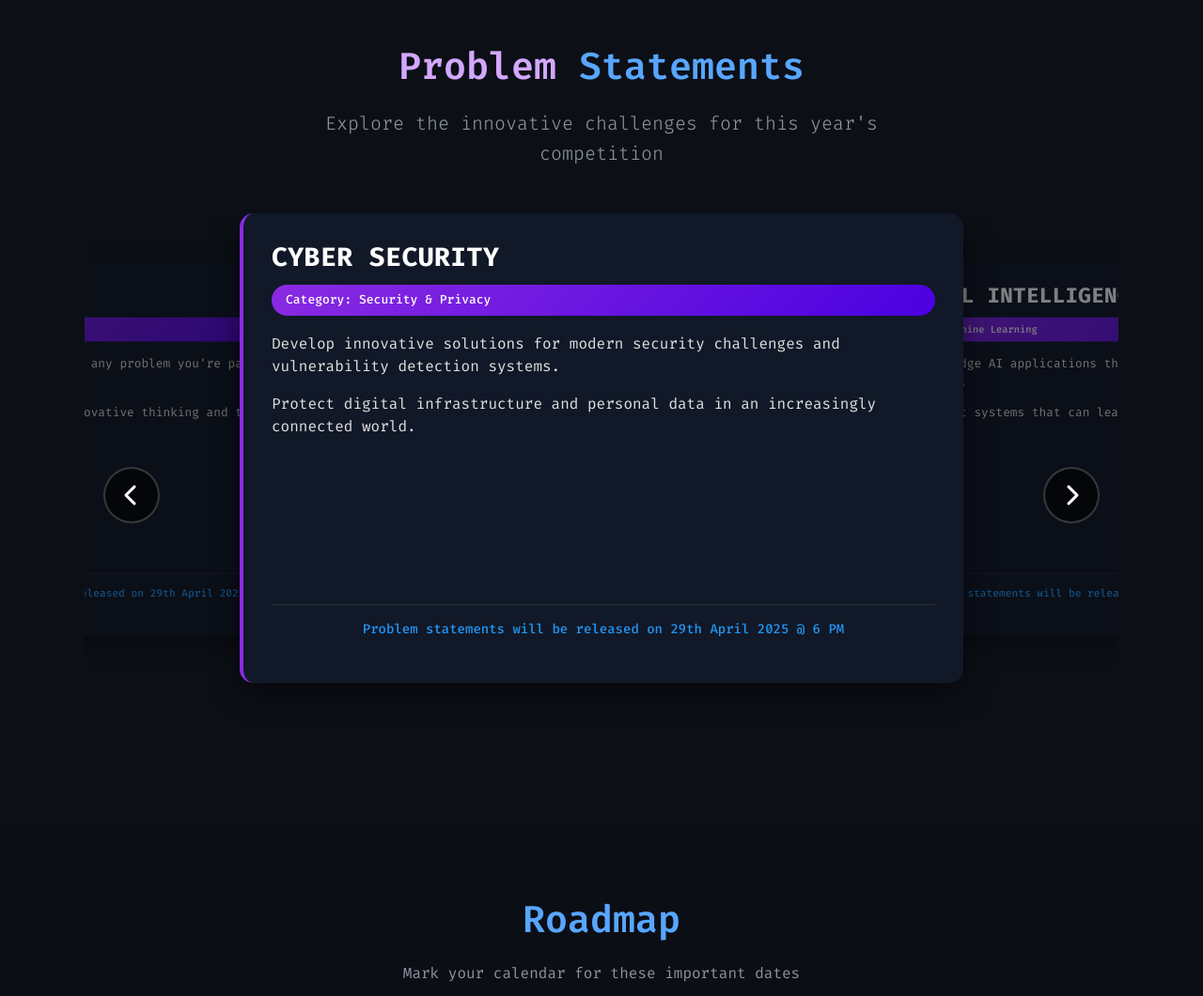
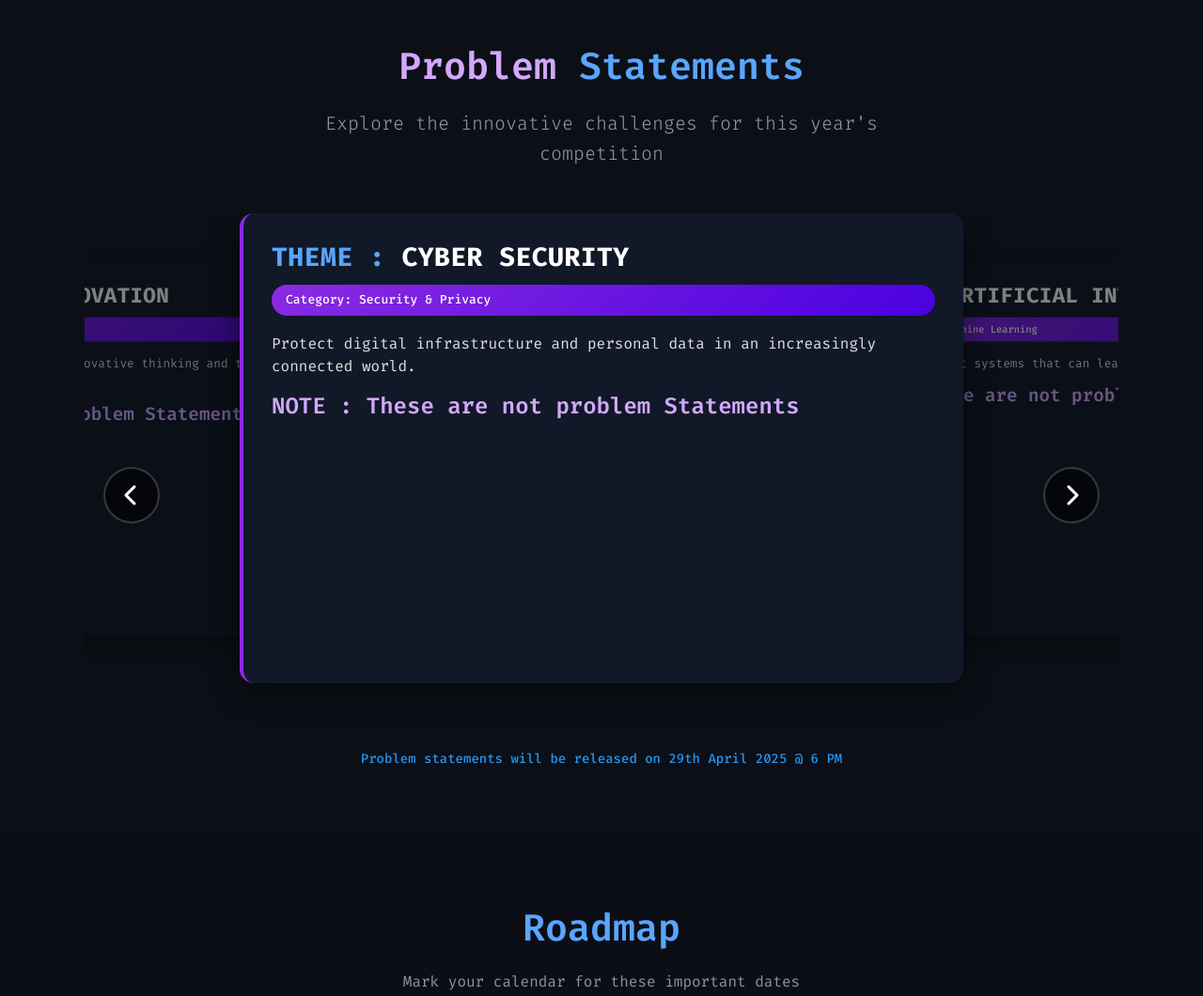
Before and after one commit to MKGandhi05/CyberSprint, a Django app: page / in a window 1280 px wide. Shown: the part 2364-3424 px from the top of the page at 94% size. Run offline with Django 5.2, Linux system fonts and the light colour scheme.

Commit message:
Version 1.2

```diff
--- a/CyberSprint/web/templates/index.html
+++ b/CyberSprint/web/templates/index.html
@@ -502,14 +502,11 @@
                         <!-- Cyber Security -->
                         <div class="theme-card" id="card-1" data-position="center">
                             <div class="theme-card-inner">
-                                <h3 class="theme-title">CYBER SECURITY</h3>
+                                <h3 class="theme-title"><span class="highlight">THEME : </span>CYBER SECURITY</h3>
                                 <div class="category-badge">Category: Security &amp; Privacy</div>
                                 <div class="theme-content">
-                                    <p>Develop innovative solutions for modern security challenges and vulnerability detection systems.</p>
                                     <p>Protect digital infrastructure and personal data in an increasingly connected world.</p>
-                                </div>
-                                <div class="theme-release-info">
-                                    <p>Problem statements will be released on 29th April 2025 @ 6 PM</p>
+                                    <h4>NOTE : These are not problem Statements </h4>
                                 </div>
                             </div>
                         </div>
@@ -517,14 +514,12 @@
                         <!-- Artificial Intelligence -->
                         <div class="theme-card" id="card-2" data-position="right">
                             <div class="theme-card-inner">
-                                <h3 class="theme-title">ARTIFICIAL INTELLIGENCE</h3>
+                                <h3 class="theme-title"><span class="highlight">THEME : </span>ARTIFICIAL INTELLIGENCE</h3>
                                 <div class="category-badge">Category: AI &amp; Machine Learning</div>
                                 <div class="theme-content">
-                                    <p>Create cutting-edge AI applications that solve real-world problems with machine learning.</p>
                                     <p>Build intelligent systems that can learn, adapt, and improve over time.</p>
-                                </div>
-                                <div class="theme-release-info">
-                                    <p>Problem statements will be released on 29th April 2025 @ 6 PM</p>
+                                    <h4>NOTE : These are not problem Statements </h4>
+
                                 </div>
                             </div>
                         </div>
@@ -532,14 +527,12 @@
                         <!-- Blockchain Technology -->
                         <div class="theme-card" id="card-3" data-position="right-hidden">
                             <div class="theme-card-inner">
-                                <h3 class="theme-title">BLOCKCHAIN TECHNOLOGY</h3>
+                                <h3 class="theme-title"><span class="highlight">THEME : </span>BLOCKCHAIN TECHNOLOGY</h3>
                                 <div class="category-badge">Category: Blockchain &amp; Web3</div>
                                 <div class="theme-content">
                                     <p>Build decentralized applications and smart contract solutions for transparent systems.</p>
-                                    <p>Develop the next generation of blockchain technologies for secure, trustless interactions.</p>
-                                </div>
-                                <div class="theme-release-info">
-                                    <p>Problem statements will be released on 29th April 2025 @ 6 PM</p>
+                                    <h4>NOTE : These are not problem Statements </h4>
+
                                 </div>
                             </div>
                         </div>
@@ -547,14 +540,12 @@
                         <!-- Web Technology -->
                         <div class="theme-card" id="card-4" data-position="right-hidden">
                             <div class="theme-card-inner">
-                                <h3 class="theme-title">WEB TECHNOLOGY</h3>
+                                <h3 class="theme-title"><span class="highlight">THEME : </span>WEB TECHNOLOGY</h3>
                                 <div class="category-badge">Category: Web &amp; Cloud Computing</div>
                                 <div class="theme-content">
                                     <p>Design and develop responsive, accessible, and innovative web applications and services.</p>
-                                    <p>Create next-generation web experiences that push the boundaries of what's possible online.</p>
-                                </div>
-                                <div class="theme-release-info">
-                                    <p>Problem statements will be released on 29th April 2025 @ 6 PM</p>
+                                <h4>NOTE : These are not problem Statements </h4>
+
                                 </div>
                             </div>
                         </div>
@@ -562,14 +553,12 @@
                         <!-- Women Safety -->
                         <div class="theme-card" id="card-5" data-position="right-hidden">
                             <div class="theme-card-inner">
-                                <h3 class="theme-title">WOMEN SAFETY AND AWARENESS</h3>
+                                <h3 class="theme-title"><span class="highlight">THEME : </span>WOMEN SAFETY AND AWARENESS</h3>
                                 <div class="category-badge">Category: Social Impact &amp; Security</div>
                                 <div class="theme-content">
-                                    <p>Create technological solutions to enhance safety and raise awareness for women's issues.</p>
                                     <p>Build applications that provide security, information, and support networks for women.</p>
-                                </div>
-                                <div class="theme-release-info">
-                                    <p>Problem statements will be released on 29th April 2025 @ 6 PM</p>
+                                <h4>NOTE : These are not problem Statements </h4>
+
                                 </div>
                             </div>
                         </div>
@@ -577,14 +566,12 @@
                         <!-- Education -->
                         <div class="theme-card" id="card-6" data-position="right-hidden">
                             <div class="theme-card-inner">
-                                <h3 class="theme-title">EDUCATION</h3>
+                                <h3 class="theme-title"><span class="highlight">THEME : </span>EDUCATION</h3>
                                 <div class="category-badge">Category: EdTech</div>
                                 <div class="theme-content">
-                                    <p>Develop EdTech solutions that transform learning experiences and enhance educational outcomes.</p>
                                     <p>Create accessible, engaging, and effective learning tools for diverse educational contexts.</p>
-                                </div>
-                                <div class="theme-release-info">
-                                    <p>Problem statements will be released on 29th April 2025 @ 6 PM</p>
+                                <h4>NOTE : These are not problem Statements </h4>
+
                                 </div>
                             </div>
                         </div>
@@ -592,14 +579,12 @@
                         <!-- Student Innovation -->
                         <div class="theme-card" id="card-7" data-position="left">
                             <div class="theme-card-inner">
-                                <h3 class="theme-title">STUDENT INNOVATION</h3>
+                                <h3 class="theme-title"><span class="highlight">THEME : </span>STUDENT INNOVATION</h3>
                                 <div class="category-badge">Category: Open Innovation</div>
                                 <div class="theme-content">
-                                    <p>Showcase your creative solutions to any problem you're passionate about solving.</p>
                                     <p>Build projects that demonstrate innovative thinking and technical excellence.</p>
-                                </div>
-                                <div class="theme-release-info">
-                                    <p>Problem statements will be released on 29th April 2025 @ 6 PM</p>
+                                    <h4>NOTE : These are not problem Statements </h4>
+
                                 </div>
                             </div>
                         </div>
@@ -624,8 +609,11 @@
                     <span class="theme-indicator" data-index="5" role="button" aria-label="Theme 6"></span>
                     <span class="theme-indicator" data-index="6" role="button" aria-label="Theme 7"></span>
                 </div>
+
             </div>
-
+            <div class="theme-release-info">
+                <p>Problem statements will be released on 29th April 2025 @ 6 PM</p>
+            </div>
             <style>
             /* Theme Coverflow Styling */
             .challenge-themes-section {
@@ -710,7 +698,7 @@
 
             .theme-card-inner {
                 padding: 30px;
-                height: 100%;
+                height: 70%;
                 display: flex;
                 flex-direction: column;
             }
@@ -742,9 +730,9 @@
             }
 
             .theme-release-info {
-                margin-top: 20px;
-                border-top: 1px solid rgba(255, 255, 255, 0.1);
-                padding-top: 15px;
+                margin-top: -30px;
+                {% comment %} border-top: 1px solid rgba(255, 255, 255, 0.1); {% endcomment %}
+                {% comment %} padding-top: 15px; {% endcomment %}
                 text-align: center;
                 font-size: 14px;
                 color: #2196F3;
@@ -813,7 +801,7 @@
                 .theme-card {
                     width: 80%;
                     left: 10%;
-                    height: 450px;
+                    height: 550px;
                 }
 
                 .theme-card[data-position="left"] {
@@ -875,7 +863,7 @@
 
                 .theme-release-info {
                     font-size: 12px;
-                    margin-top: 15px;
+                    margin-top: -20px;
                     padding-top: 10px;
                 }
 
```
